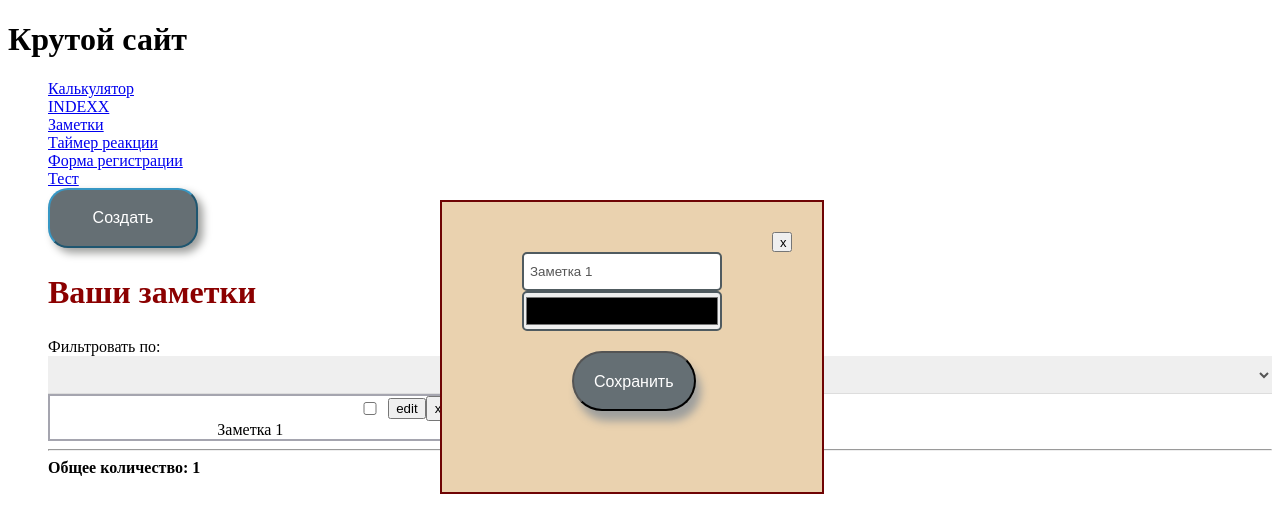
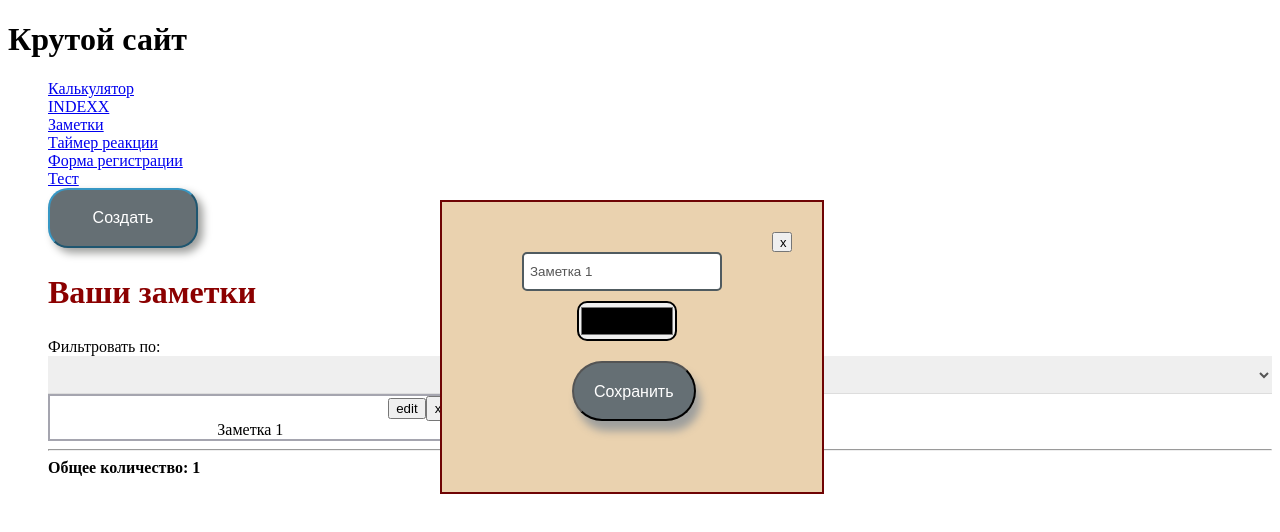
Before and after one commit to Respublicanec/nuxtproject, a Nuxt app: page /notes in a window 1280 px wide. Both pictures are taken after a click on the button "edit". Shown: the top 532 px of the page. Built offline with nearby package versions, Linux system fonts and the light colour scheme.

Commit message:
one input

```diff
--- a/components/FormNote.vue
+++ b/components/FormNote.vue
@@ -1,39 +1,39 @@
 <template>
   <div>
     <input
-      :class="['just-input', { colorChangeInput }]"
-      placeholder="Введитетекст заметки"
-      :value="inputData.title"
+      :class="['just-input', { colorChangeInput: props.type === 'color' }]"
+      placeholder="Введите текст заметки"
+      :value="props.type === 'color' ? inputData.bgColor : inputData.title"
       @input="oneChange"
-    />
-    <input
-      type="color"
-      :class="['just-input', 'input-color', { colorChangeInput }]"
-      :value="inputData.bgColor"
-      @input="dataNote"
+      :type="props.type"
     />
   </div>
 </template>
 
 <script setup>
-const emit = defineEmits(["textNoteModal", "color"]);
+const emit = defineEmits(["textNoteModal"]);
 
 const props = defineProps({
   modelValue: {
+    type: Object,
+  },
+  type: {
     type: String,
-    default: "",
+    default: "text",
+    validator: (value) => {
+      return ["color", "text"].includes(value);
+    },
   },
 });
 
 const inputData = ref(props.modelValue);
 
 const oneChange = (evt) => {
-  inputData.value.title = evt.target.value;
-  emit("textNoteModal", inputData.value);
-};
-
-const dataNote = (evt) => {
-  inputData.value.bgColor = evt.target.value;
+  if (props.type === "color") {
+    inputData.value.bgColor = evt.target.value;
+  } else {
+    inputData.value.title = evt.target.value;
+  }
   emit("textNoteModal", inputData.value);
 };
 </script>
@@ -49,14 +49,16 @@ const dataNote = (evt) => {
   border: 3px solid #505b60;
 }
 .colorChangeInput {
+  margin-left: 105px;
+  margin-top: 10px;
   border: 2px solid #000000;
+  height: 40px;
+  width: 100px;
+  padding: 0px;
+  border-radius: 10px;
 }
 .just-input:focus {
   border-width: 3px;
   border-color: #000000;
 }
-.input-color {
-  height: 40px;
-  padding: 0px;
-}
 </style>
--- a/components/ModalEditCreateNote.vue
+++ b/components/ModalEditCreateNote.vue
@@ -2,7 +2,8 @@
   <div>
     <div class="modal">
       <button class="btn-cancel" @click="emit('cancel')">x</button>
-      <FormNote :modelValue="textNote" @textAndColor="inputComponentAdd" />
+      <FormNote :modelValue="textNote" type="text" />
+      <FormNote :modelValue="textNote" type="color" />
       <BaseButton class="btn-new-note" @click="addNewNote" :title="titleText" />
     </div>
   </div>
@@ -21,11 +22,6 @@ const props = defineProps({
 const emit = defineEmits(["cancel", "success"]);
 
 const textNote = ref(props.textValue);
-
-const inputComponentAdd = (value) => {
-  textNote.value.title = props.textValue;
-  textNote.value.bgColor = value.bgColor;
-};
 const addNewNote = () => {
   emit("success", textNote.value);
   textNote.value = { title: "", bgColor: "" };
--- a/pages/notes.vue
+++ b/pages/notes.vue
@@ -43,7 +43,11 @@
           :style="{ backgroundColor: note.bgColor }"
         >
           <div class="contButton">
-            <input type="checkbox" v-model="favorites" />
+            <!-- <input
+              type="checkbox"
+              v-model="note.favorite"
+              @change="choiceFavorites(index)"
+            /> -->
             <button @click="editNote(index)">edit</button>
             <button class="btn" @click="deleteNote(index)">x</button>
           </div>
@@ -75,6 +79,7 @@ const saveNotes = () => {
 const defaultValue = ref({
   title: "",
   bgColor: "#ffffff",
+  favorite: "false",
 });
 
 const editNoteIndex = ref(null);
@@ -88,7 +93,7 @@ const editNote = (index) => {
 
 const titleNoteValue = ref("");
 
-const notes = ref([{ title: "Заметка 1", bgColor: "" }]);
+const notes = ref([{ title: "Заметка 1", bgColor: "", favorite: "false" }]);
 
 const visibilitiModal = ref(false);
 
@@ -110,6 +115,7 @@ const handleNewNotes = (note) => {
     notes.value.push({
       title: note.title,
       bgColor: note.bgColor,
+      favorite: false,
     });
   }
 
@@ -117,6 +123,7 @@ const handleNewNotes = (note) => {
   editNoteIndex.value = null;
   defaultValue.value.title = "";
   defaultValue.value.bgColor = "#ffffff";
+  defaultValue.value.favorite = false;
   saveNotes();
 };
 
@@ -130,15 +137,30 @@ const deleteNote = (index) => {
 const selectedFilter = ref("");
 
 const filteredNotes = computed(() => {
-  let filtered = notes.value;
+  let filtered = notes.value.slice();
+
+  let localFavorite = filtered.filter((note) => note.favorite === true);
+
+  let nonFavorite = filtered.filter((note) => note.favorite !== true);
 
   if (selectedFilter.value === "name") {
-    filtered = filtered.sort((a, b) => a.title.localeCompare(b.title));
+    localFavorite.sort((a, b) => a.title.localeCompare(b.title));
+    nonFavorite.sort((a, b) => a.title.localeCompare(b.title));
   } else if (selectedFilter.value === "colors") {
-    filtered = filtered.sort((a, b) => a.bgColor.localeCompare(b.bgColor));
+    localFavorite.sort((a, b) => a.bgColor.localeCompare(b.bgColor));
+    nonFavorite.sort((a, b) => a.bgColor.localeCompare(b.bgColor));
   }
+
+  filtered = [...localFavorite, ...nonFavorite];
+
   return filtered;
 });
+
+const choiceFavorites = (index) => {
+  notes.value[index].favorite = !notes.value[index].favorite;
+  saveNotes();
+};
+
 onMounted(loadNotes);
 </script>
 
```
